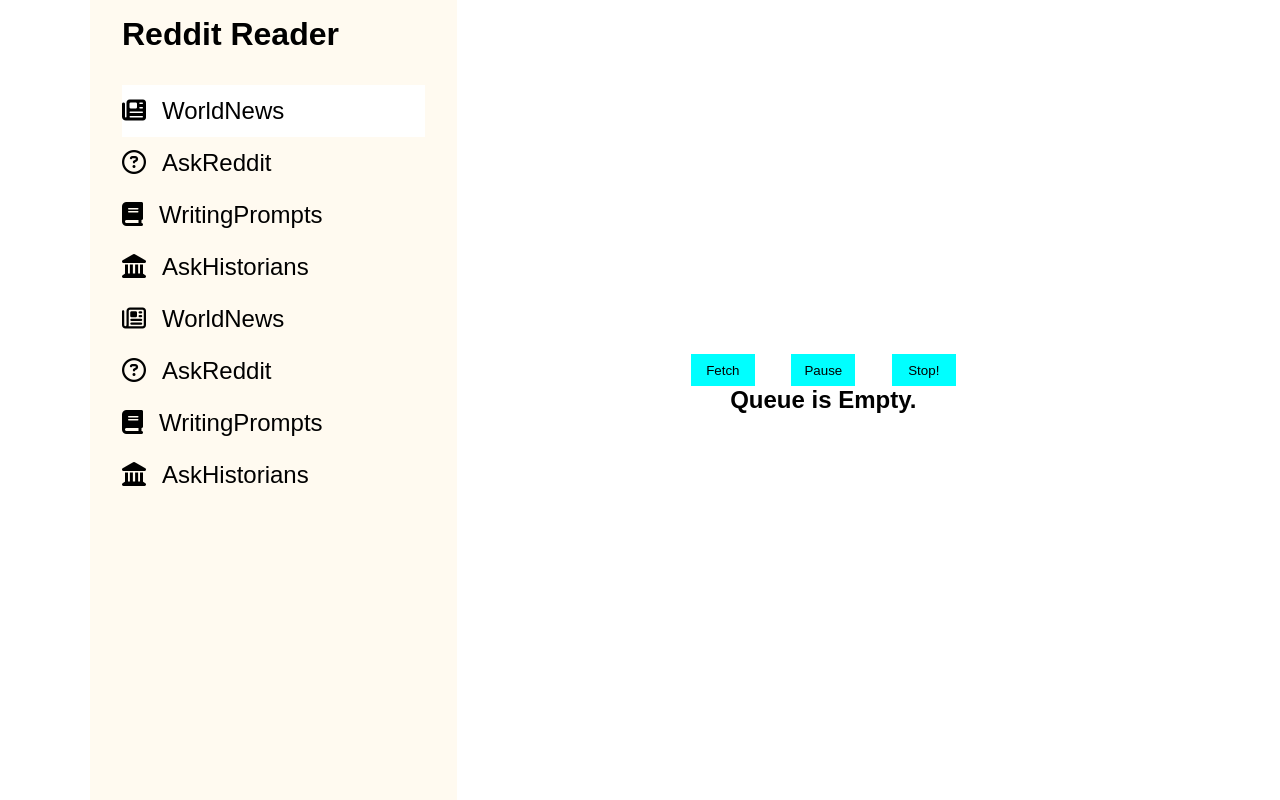
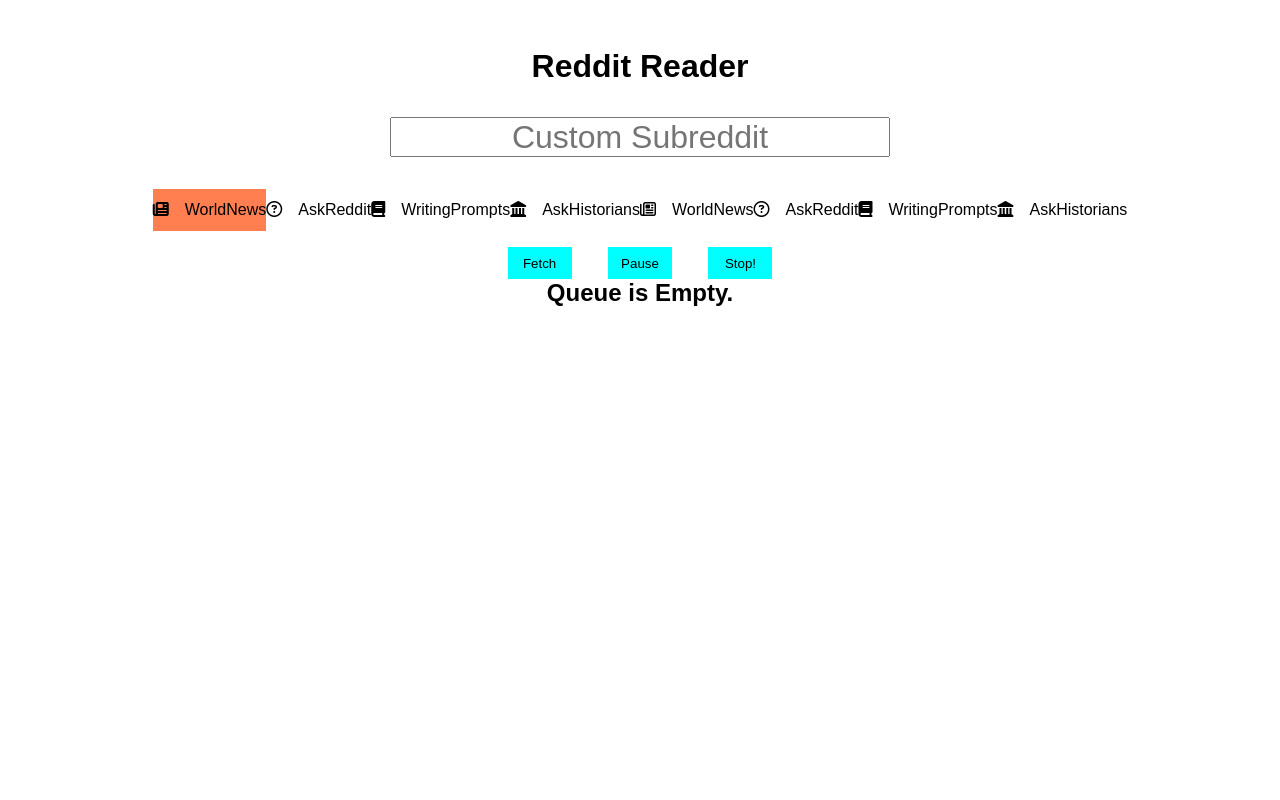
Before and after one commit to 356Sandhu/RedditReader, a plain HTML site: page index.html in a window 1280 px wide. Drawn offline with Linux system fonts and the light colour scheme.

Commit message:
add custom search and vertical ui

```diff
--- a/app.js
+++ b/app.js
@@ -4,6 +4,7 @@ const stopbtn = document.getElementById("stop");
 const cPost = document.getElementById("currentPost");
 const links = document.querySelectorAll(".subreddit-link");
 const postsRemaining = document.getElementById("posts-remaining");
+const searchBar = document.getElementById("searchBar");
 
 let synth = window.speechSynthesis;
 
@@ -94,14 +95,35 @@ playbtn.addEventListener("click", speakPosts);
 pausebtn.addEventListener("click", pauseSpeaking);
 stopbtn.addEventListener("click", stopSpeaking);
 
+let curatedSubs = [];
+
 links.forEach((link) => {
   console.log("added event listeners");
+  curatedSubs.push(link.textContent);
   link.addEventListener("click", (e) => {
-    currentSubTitle = e.target.textContent;
-    currentSub.classList.remove("currentSub");
-    currentSub = e.target;
-    currentSub.classList.add("currentSub");
+    changeSub(e.target.textContent);
     console.log(`Changed to ${currentSubTitle}`);
     e.preventDefault();
   });
 });
+
+function changeSub(newSub) {
+  if (curatedSubs.includes(currentSub.textContent)) {
+    currentSub.classList.remove("currentSub");
+  }
+  currentSub = newSub;
+  currentSubTitle = currentSub.textContent;
+  if (curatedSubs.includes(currentSub.textContent)) {
+    currentSub.classList.add("currentSub");
+  }
+}
+
+searchBar.addEventListener("keydown", (e) => {
+  if (e.keyCode == 13) {
+    // currentSub.classList.remove("currentSub");
+    let sub = document.createElement("li");
+    sub.textContent = searchBar.value;
+    changeSub(sub);
+    console.log("changed to", currentSubTitle);
+  }
+});
--- a/index.html
+++ b/index.html
@@ -14,6 +14,7 @@
     <div class="container">
       <nav class="navbar">
         <h1>Reddit Reader</h1>
+        <input type="text" id="searchBar" placeholder="Custom Subreddit" />
         <div class="links">
           <a class="subreddit-link currentSub" href="#"
             ><i class="fas fa-newspaper"></i>WorldNews</a
--- a/style.css
+++ b/style.css
@@ -13,28 +13,52 @@ body {
   overflow: hidden;
 }
 
+.container {
+  display: flex;
+  flex-direction: column;
+  width: 100%;
+  max-width: 1100px;
+  height: 100%;
+  margin: auto;
+  /* padding: 5rem; */
+}
 .navbar {
-  height: 100%;
+  text-emphasis: center;
+  display: flex;
+  flex-direction: column;
+  align-items: center;
   width: 100%;
-  background-color: floralwhite;
   color: black;
   padding: 1rem 2rem;
   /* text-align: center; */
 }
 
-h1 {
+.navbar input {
+  width: 100%;
+  max-width: 500px;
+  text-align: center;
+  height: 2.5rem;
   font-size: 2rem;
 }
 
+h1 {
+  font-size: 2rem;
+  text-align: center;
+  padding: 2rem 0;
+}
+
 .links {
+  text-align: center;
   padding-top: 2rem;
+  display: flex;
+  flex-direction: row;
 }
 
 .links a {
   display: block;
   color: black;
   text-decoration: none;
-  font-size: 1.5rem;
+  font-size: 1rem;
   padding: 0.75rem 0;
 }
 i {
@@ -43,16 +67,6 @@ i {
 
 .links a:hover {
   color: red;
-}
-
-.container {
-  display: grid;
-  grid-template-columns: 2.5fr 5fr;
-  width: 100%;
-  max-width: 1100px;
-  height: 100%;
-  margin: auto;
-  /* padding: 5rem; */
 }
 
 .container h1 {
@@ -85,8 +99,8 @@ main {
 }
 
 .currentSub {
-  color: coral;
-  background: white;
+  color: black;
+  background: coral;
 }
 
 .paused {
```
